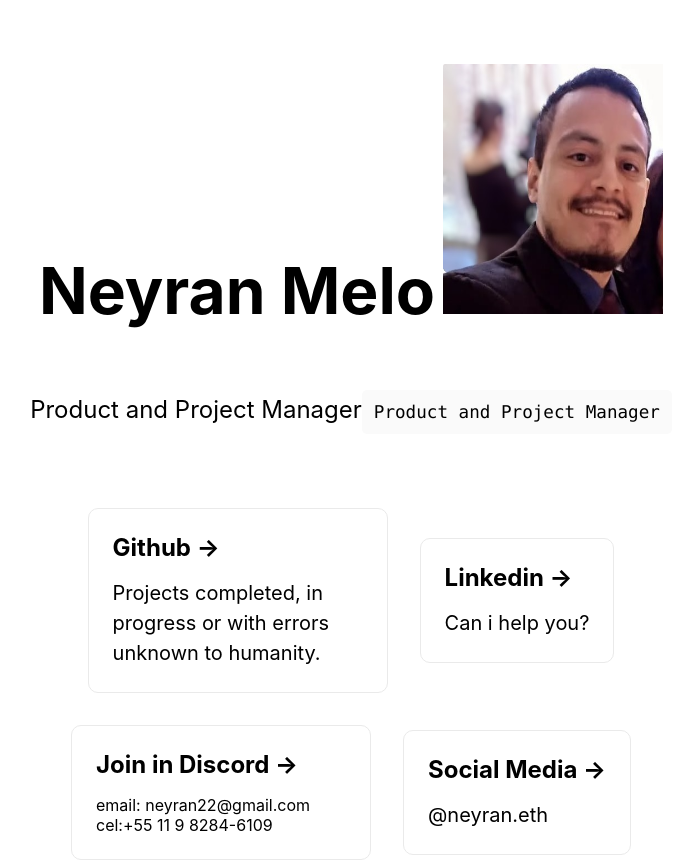
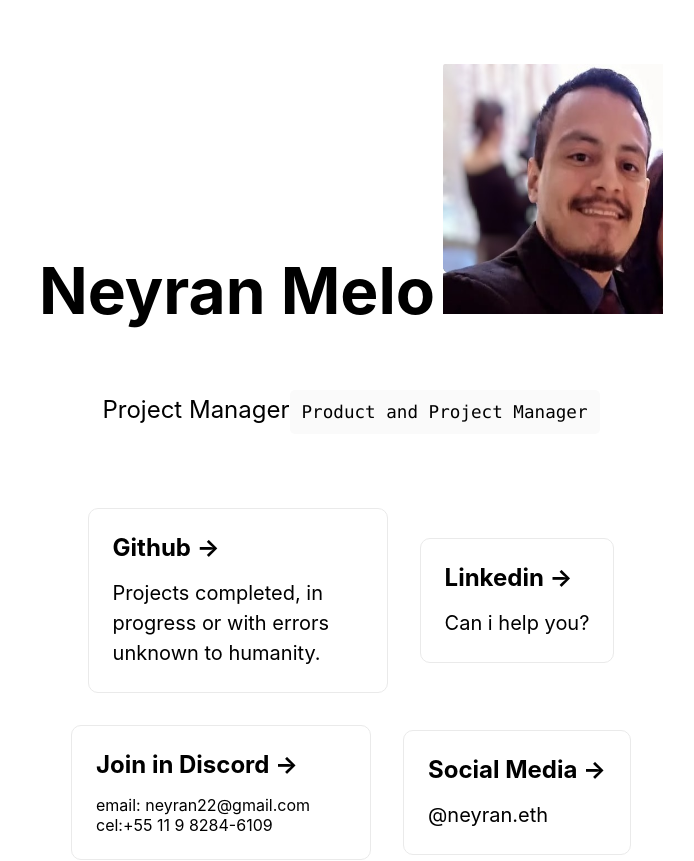
Before and after one commit to neyranms/phylcus, a Next.js app: page / in a window 1280 px wide. Shown: the top 861 px of the page, without its empty margins (289-983 px from the left). Built offline with nearby package versions, Linux system fonts and the light colour scheme.

Commit message:
Update index.js

```diff
--- a/pages/index.js
+++ b/pages/index.js
@@ -24,7 +24,7 @@ export default function Home() {
         </a>
         </h1>
 
-        <p className={styles.description}>Product and Project Manager{''}
+        <p className={styles.description}>Project Manager{''}
           <code className={styles.code}>Product and Project Manager</code>
         </p>
 
```
